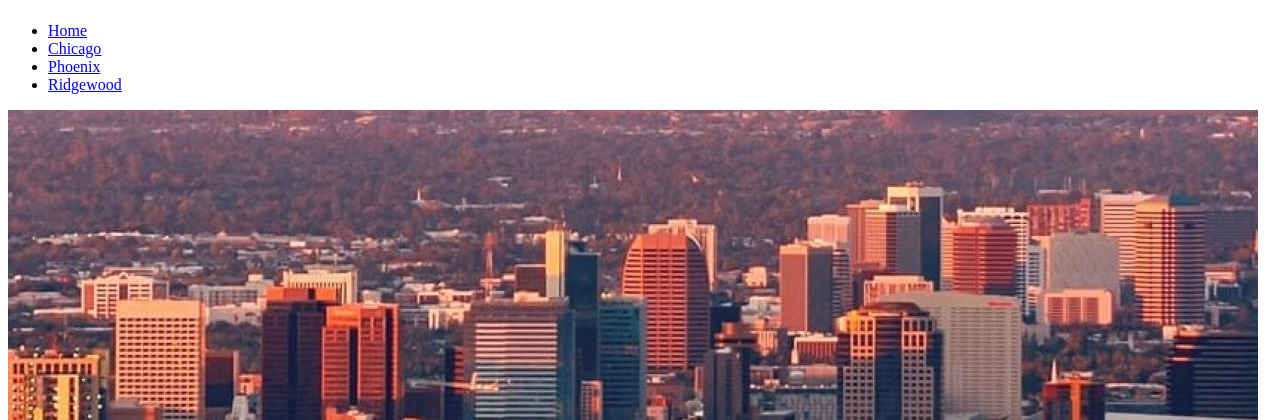
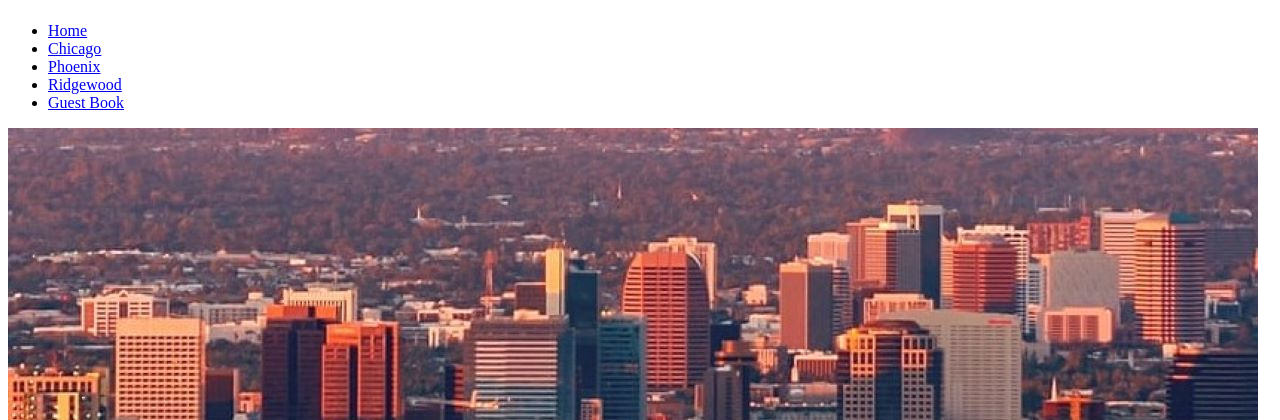
Before and after one commit to MattLeone10/CSC174-Project-2, a PHP site: page /index.php in a window 1280 px wide. Shown: the part 58-478 px from the top of the page. Run offline with PHP 8.4, Linux system fonts and the light colour scheme.

Commit message:
included guest.php in navbar

```diff
--- a/inc/nav.php
+++ b/inc/nav.php
@@ -4,5 +4,6 @@
 		<li><a href="chicago.php">Chicago</a></li>
 		<li><a href="phoenix.php">Phoenix</a></li>
 		<li><a href="ridgewood.php">Ridgewood</a></li>
+		<li><a href="guest.php">Guest Book</a></li>
 	</ul>
 </navbar>
```
